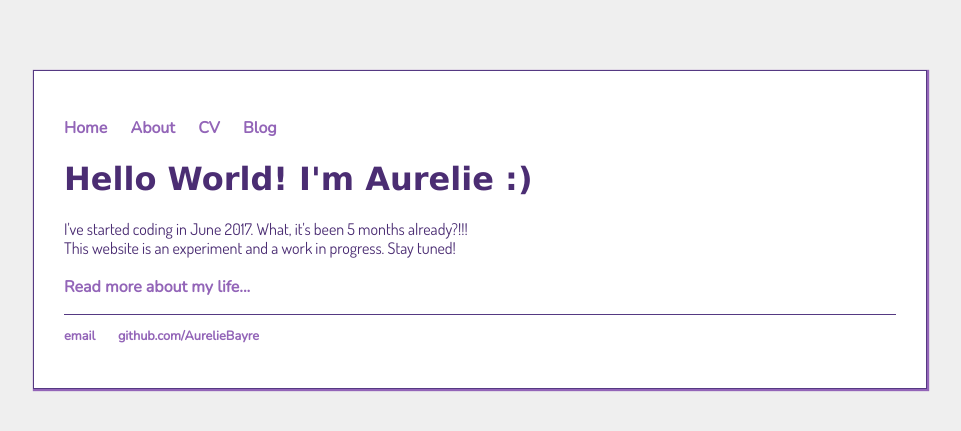
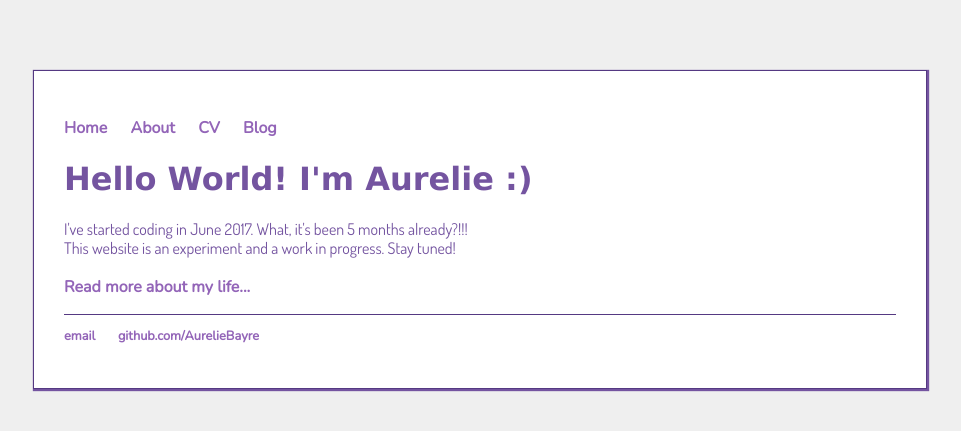
Before and after one commit to AurelieBayre/aurelieBayre.github.io, a Jekyll site: the page built from index.html, in a window 1280 px wide. Shown: the top 431 px of the page, without its empty margins (160-1121 px from the left). Built offline with Jekyll 4.4.1, drawn with Linux system fonts in a browser that asks for light colours.

Commit message:
without optional color shadow

```diff
--- a/css/main.css
+++ b/css/main.css
@@ -7,8 +7,8 @@ body {
     border-style : solid;
     border-width: 1px;
     border-color: #553982;
-    box-shadow: 1px 1px 1px 1px #9365B8;
-    color: #4B2D73;
+    box-shadow: 1px 1px 1px 1px;
+    color: rgb(116, 84, 160);
     font-family: 'Dosis', sans-serif;
     margin: 70px auto;
     padding: 30px;
```
